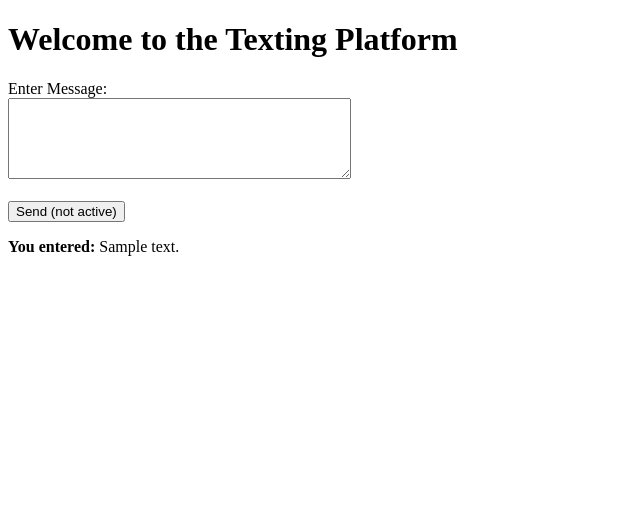
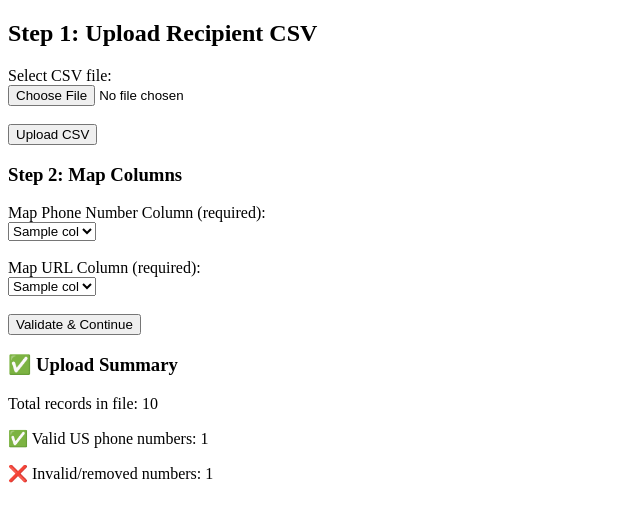
Before and after one commit to Praveenkorra6/flask-texting-platform, a Flask app: template templates/index.html in a window 1280 px wide. Shown: the top 522 px of the page, without its empty margins (0-640 px from the left). Run offline with Flask 3, Linux system fonts and the light colour scheme; the template is opened without the code that fills it: most values are stand-ins (such as "Sample title", 1, 10 or a date in 2020).

Commit message:
Update index.html

```diff
--- a/templates/index.html
+++ b/templates/index.html
@@ -1,17 +1,42 @@
 <!DOCTYPE html>
 <html>
 <head>
-    <title>Texting Platform</title>
+    <title>Texting Platform - Upload & Map</title>
 </head>
 <body>
-    <h1>Welcome to the Texting Platform</h1>
-    <form method="POST">
-        <label for="message">Enter Message:</label><br>
-        <textarea name="message" rows="5" cols="40"></textarea><br><br>
-        <input type="submit" value="Send (not active)">
+    <h2>Step 1: Upload Recipient CSV</h2>
+    <form action="/" method="post" enctype="multipart/form-data">
+        <label>Select CSV file:</label><br>
+        <input type="file" name="csv_file" required><br><br>
+        <input type="submit" value="Upload CSV">
     </form>
-    {% if message %}
-    <p><strong>You entered:</strong> {{ message }}</p>
+
+    {% if columns %}
+        <h3>Step 2: Map Columns</h3>
+        <form method="post" action="/map">
+            <label>Map Phone Number Column (required):</label><br>
+            <select name="phone_column" required>
+                {% for col in columns %}
+                    <option value="{{ col }}">{{ col }}</option>
+                {% endfor %}
+            </select><br><br>
+
+            <label>Map URL Column (required):</label><br>
+            <select name="url_column" required>
+                {% for col in columns %}
+                    <option value="{{ col }}">{{ col }}</option>
+                {% endfor %}
+            </select><br><br>
+
+            <input type="submit" value="Validate & Continue">
+        </form>
+    {% endif %}
+
+    {% if summary %}
+        <h3>✅ Upload Summary</h3>
+        <p>Total records in file: {{ summary.total }}</p>
+        <p>✅ Valid US phone numbers: {{ summary.valid }}</p>
+        <p>❌ Invalid/removed numbers: {{ summary.invalid }}</p>
     {% endif %}
 </body>
 </html>
```
